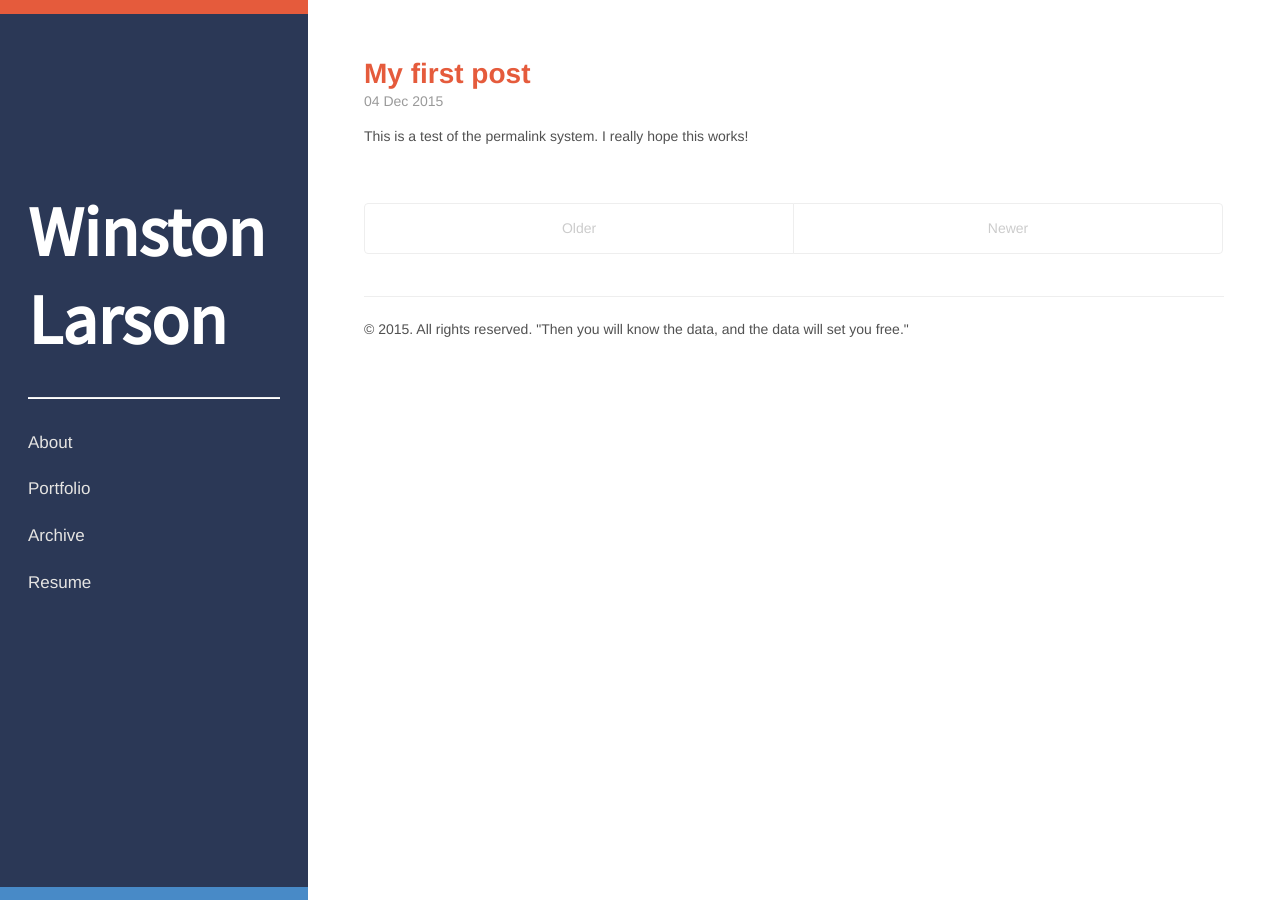
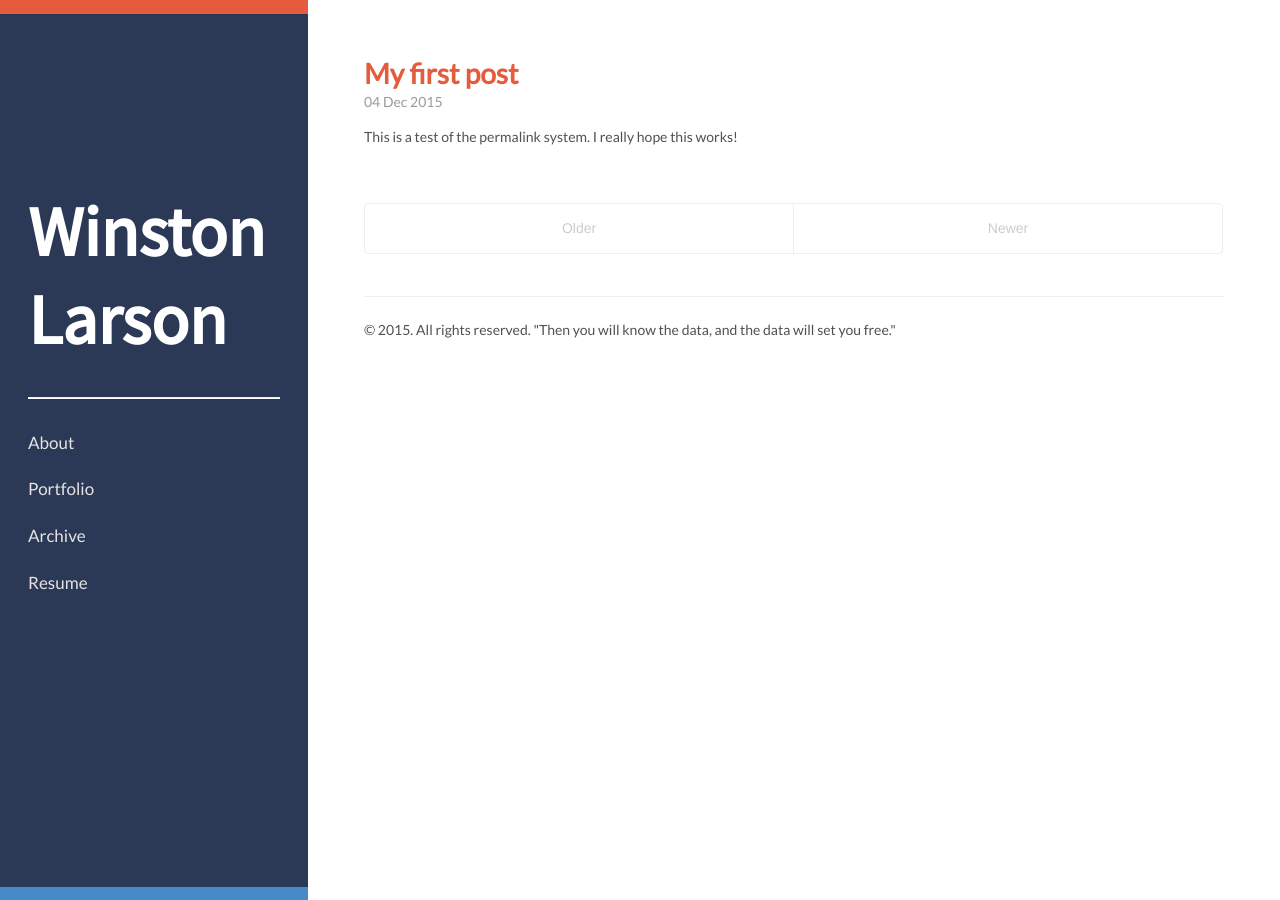
Before and after one commit to winstonlarson/old_website, a Jekyll site: the page built from index.html, in a window 1280 px wide. Built offline with Jekyll 4.4.1, drawn with Linux system fonts in a browser that asks for light colours; some web fonts are replaced; the list of posts is cut into pages by our own code.

Commit message:
fixed font

```diff
--- a/_includes/head.html
+++ b/_includes/head.html
@@ -20,7 +20,7 @@
   <link rel="stylesheet" href="{{ site.baseurl }}public/css/hyde.css">
   <!-- <link rel="stylesheet" href="http://fonts.googleapis.com/css?family=PT+Sans:400,400italic,700|Abril+Fatface"> -->
   <link rel="stylesheet" type="text/css" href="//fonts.googleapis.com/css?family=Muli" />
-  <link href='https://fonts.googleapis.com/css?family=Poiret+One' rel='stylesheet' type='text/css'>
+  <link href='https://fonts.googleapis.com/css?family=Lato' rel='stylesheet' type='text/css'>
   <link href='https://fonts.googleapis.com/css?family=Source+Sans+Pro' rel='stylesheet' type='text/css'>
   <!-- Icons -->
   <link rel="apple-touch-icon-precomposed" sizes="144x144" href="{{ site.baseurl }}public/apple-touch-icon-144-precomposed.png">
--- a/public/css/hyde.css
+++ b/public/css/hyde.css
@@ -32,7 +32,7 @@
  */
 
 html {
-  font-family: Muli, Helvetica, Arial, sans-serif;
+  font-family: 'Lato', Helvetica, Arial, sans-serif;
 }
 @media (min-width: 48em) {
   html {
```
Also changed, not shown: 11 other files.
